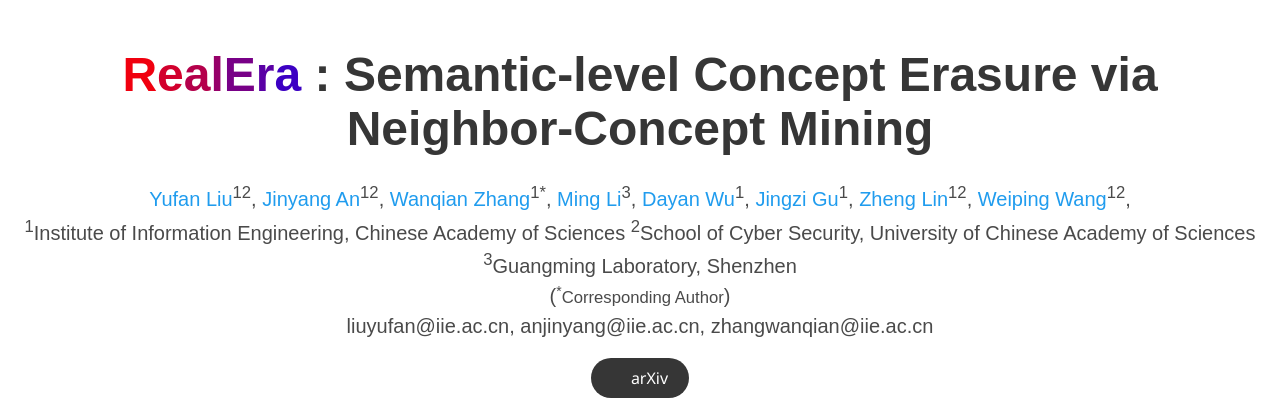
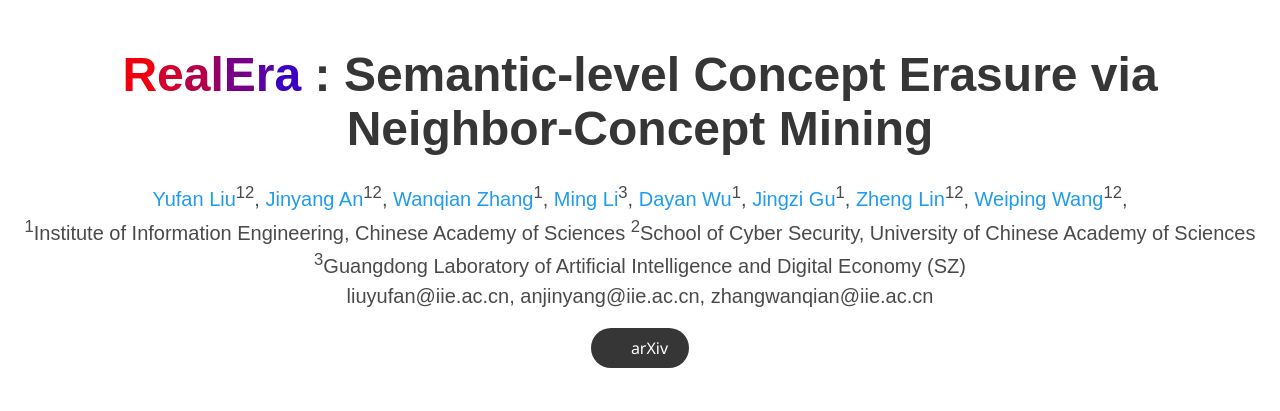
Before and after one commit to RealErasing/RealEra, a plain HTML site: page index.html in a window 1280 px wide. Shown: the top 411 px of the page. Drawn offline with nearby package versions, Linux system fonts and the light colour scheme; some icons are missing; a web font is replaced by a local one.

Commit message:
Update index.html

```diff
--- a/index.html
+++ b/index.html
@@ -69,7 +69,7 @@
               <!-- Paper authors -->
               <span class="author-block"><a href="FIRST AUTHOR PERSONAL LINK" target="_blank">Yufan Liu</a><sup>12</sup>,</span>
               <span class="author-block"><a href="SECOND AUTHOR PERSONAL LINK" target="_blank">Jinyang An</a><sup>12</sup>,</span>
-              <span class="author-block"><a href="THIRD AUTHOR PERSONAL LINK" target="_blank">Wanqian Zhang</a><sup>1*</sup>,</span>
+              <span class="author-block"><a href="THIRD AUTHOR PERSONAL LINK" target="_blank">Wanqian Zhang</a><sup>1</sup>,</span>
               <span class="author-block"><a href="FORTH AUTHOR PERSONAL LINK" target="_blank">Ming Li</a><sup>3</sup>,</span>
               <span class="author-block"><a href="FIFTH AUTHOR PERSONAL LINK" target="_blank">Dayan Wu</a><sup>1</sup>,</span>
               <span class="author-block"><a href="SIXTH AUTHOR PERSONAL LINK" target="_blank">Jingzi Gu</a><sup>1</sup>,</span>
@@ -80,9 +80,9 @@
                   <div class="is-size-5 publication-authors">
                     <span class="author-block"><sup>1</sup>Institute of Information Engineering, Chinese Academy of Sciences</span>
                     <span class="author-block"><sup>2</sup>School of Cyber Security, University of Chinese Academy of Sciences</span>
-                    <span class="author-block"><sup>3</sup>Guangming Laboratory, Shenzhen</span>
+                    <span class="author-block"><sup>3</sup>Guangdong Laboratory of Artificial Intelligence and Digital Economy (SZ)</span>
 <!--                    <span class="author-block">Institution Name<br>Conferance name and year</span>-->
-                    <br>(<span class="eql-cntrb"><sup>*</sup>Corresponding Author</span>)
+<!--                     <br>(<span class="eql-cntrb"><sup>*</sup>Corresponding Author</span>) -->
                     <br><span class="author-block">liuyufan@iie.ac.cn</span>,
                     <span class="author-block">anjinyang@iie.ac.cn</span>,
                     <span class="author-block">zhangwanqian@iie.ac.cn</span>
```
